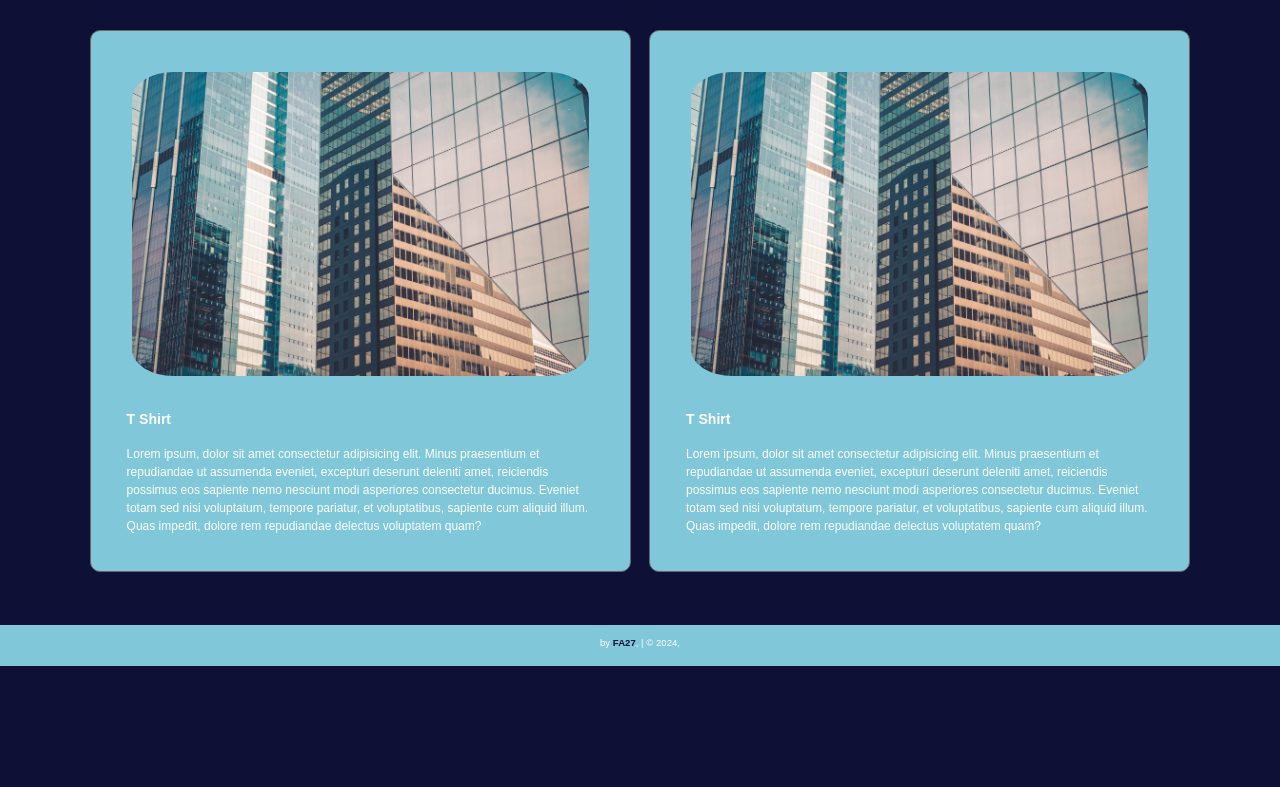
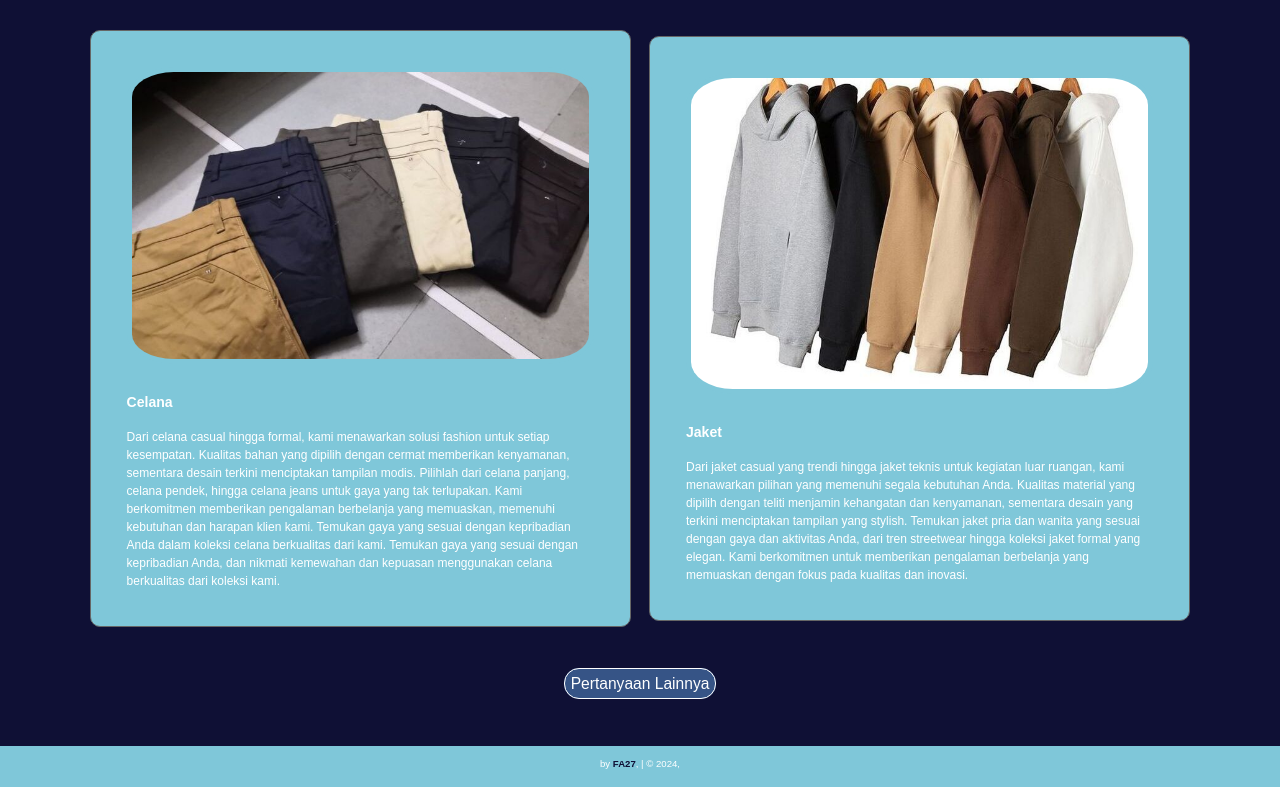
Before and after one commit to fikriardian277/Mega-Karya-Harapan, a plain HTML site: page konveksi.html in a window 1280 px wide. Shown: the part 1788-2575 px from the top of the page. Before the commit the page ends 2454 px from the top, so only its background shows below. Drawn offline with nearby package versions, Linux system fonts and the light colour scheme.

Commit message:
mengedit section konveksi

```diff
--- a/konveksi.css
+++ b/konveksi.css
@@ -159,12 +159,28 @@ body {
   margin-bottom: 0.8rem;
   font-size: 1.2rem;
   line-height: 2.1;
-  font-weight: lighter;
 }
 .about .row .content a {
   color: var(--secondbg);
   font-style: italic;
   margin-bottom: 1rem;
+}
+.button {
+  text-align: center;
+  margin-top: 4rem;
+}
+.button a {
+  color: var(--primary);
+  background-color: var(--secondbg);
+  font-size: 1.3rem;
+  padding: 0.5rem 0.5rem;
+  border: 1px solid var(--primary);
+  border-radius: 15px;
+  transition: background-color 0.3s ease;
+}
+.button a:hover {
+  color: var(--primary);
+  background-color: var(--secondprimary);
 }
 
 /* footer */
--- a/konveksi.html
+++ b/konveksi.html
@@ -44,7 +44,7 @@
     <section id="about" class="about">
       <div class="row">
         <div class="about-img">
-          <img src="img/tentang-kami1.jpg" alt="Tentang Kami" />
+          <img src="img/about-konveksi.jpeg" alt="Tentang Kami" />
         </div>
         <div class="content">
           <h3>PT MEGA KARYA HARAPAN</h3>
@@ -123,20 +123,24 @@
         <div class="row">
           <div class="menu-card">
             <div class="menu-image">
-              <img src="img/header-bg1.jpg" alt="konveksi" />
+              <img src="img/celana.jpeg" alt="konveksi" />
             </div>
             <div class="menu-content">
-              <h3>T Shirt</h3>
+              <h3>Celana</h3>
             </div>
             <div class="paragraf">
               <p>
-                Lorem ipsum, dolor sit amet consectetur adipisicing elit. Minus
-                praesentium et repudiandae ut assumenda eveniet, excepturi
-                deserunt deleniti amet, reiciendis possimus eos sapiente nemo
-                nesciunt modi asperiores consectetur ducimus. Eveniet totam sed
-                nisi voluptatum, tempore pariatur, et voluptatibus, sapiente cum
-                aliquid illum. Quas impedit, dolore rem repudiandae delectus
-                voluptatem quam?
+                Dari celana casual hingga formal, kami menawarkan solusi fashion
+                untuk setiap kesempatan. Kualitas bahan yang dipilih dengan
+                cermat memberikan kenyamanan, sementara desain terkini
+                menciptakan tampilan modis. Pilihlah dari celana panjang, celana
+                pendek, hingga celana jeans untuk gaya yang tak terlupakan. Kami
+                berkomitmen memberikan pengalaman berbelanja yang memuaskan,
+                memenuhi kebutuhan dan harapan klien kami. Temukan gaya yang
+                sesuai dengan kepribadian Anda dalam koleksi celana berkualitas
+                dari kami. Temukan gaya yang sesuai dengan kepribadian Anda, dan
+                nikmati kemewahan dan kepuasan menggunakan celana berkualitas
+                dari koleksi kami.
               </p>
             </div>
           </div>
@@ -144,24 +148,32 @@
         <div class="row">
           <div class="menu-card">
             <div class="menu-image">
-              <img src="img/header-bg1.jpg" alt="konveksi" />
+              <img src="img/jaket-1.jpeg" alt="konveksi" />
             </div>
             <div class="menu-content">
-              <h3>T Shirt</h3>
+              <h3>Jaket</h3>
             </div>
             <div class="paragraf">
               <p>
-                Lorem ipsum, dolor sit amet consectetur adipisicing elit. Minus
-                praesentium et repudiandae ut assumenda eveniet, excepturi
-                deserunt deleniti amet, reiciendis possimus eos sapiente nemo
-                nesciunt modi asperiores consectetur ducimus. Eveniet totam sed
-                nisi voluptatum, tempore pariatur, et voluptatibus, sapiente cum
-                aliquid illum. Quas impedit, dolore rem repudiandae delectus
-                voluptatem quam?
+                Dari jaket casual yang trendi hingga jaket teknis untuk kegiatan
+                luar ruangan, kami menawarkan pilihan yang memenuhi segala
+                kebutuhan Anda. Kualitas material yang dipilih dengan teliti
+                menjamin kehangatan dan kenyamanan, sementara desain yang
+                terkini menciptakan tampilan yang stylish. Temukan jaket pria
+                dan wanita yang sesuai dengan gaya dan aktivitas Anda, dari tren
+                streetwear hingga koleksi jaket formal yang elegan. Kami
+                berkomitmen untuk memberikan pengalaman berbelanja yang
+                memuaskan dengan fokus pada kualitas dan inovasi.
               </p>
             </div>
           </div>
         </div>
+      </div>
+      <div class="button">
+        <a
+          href="https://wa.me/6285221011424?text=Halo,%20saya%20tertarik%20dengan%20layanan%20anda.%20Apakah%20bisa%20saya%20mendapatkan%20informasi%20lebih%20lanjut?"
+          >Pertanyaan Lainnya</a
+        >
       </div>
     </section>
     <!-- footer start -->
```
Also changed, not shown: img/about-konveksi.jpeg (added), img/celana.jpeg (added), img/jaket-1.jpeg (added), img/jaket.jpeg (added).
